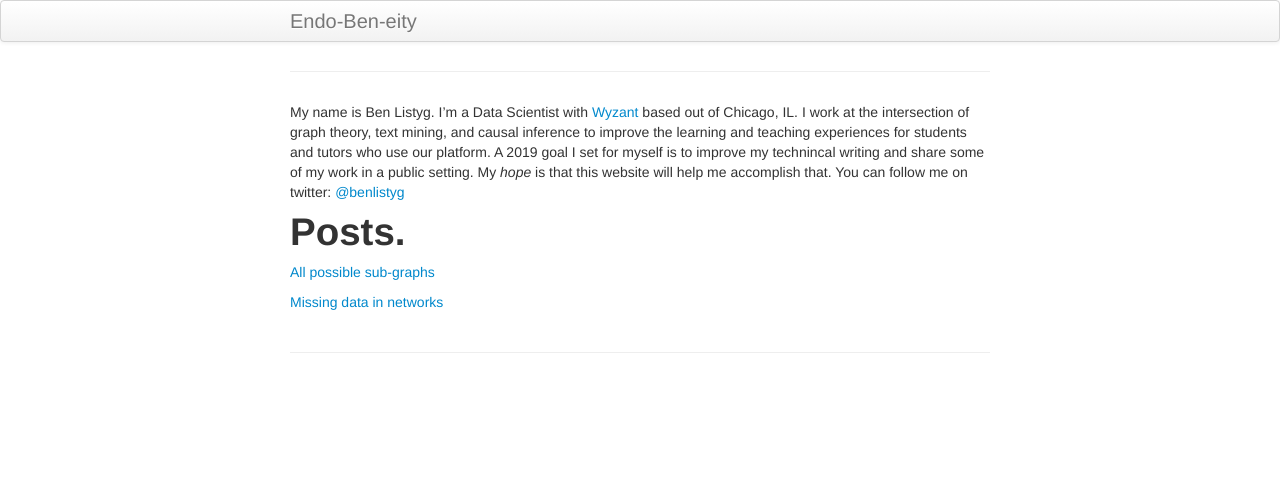
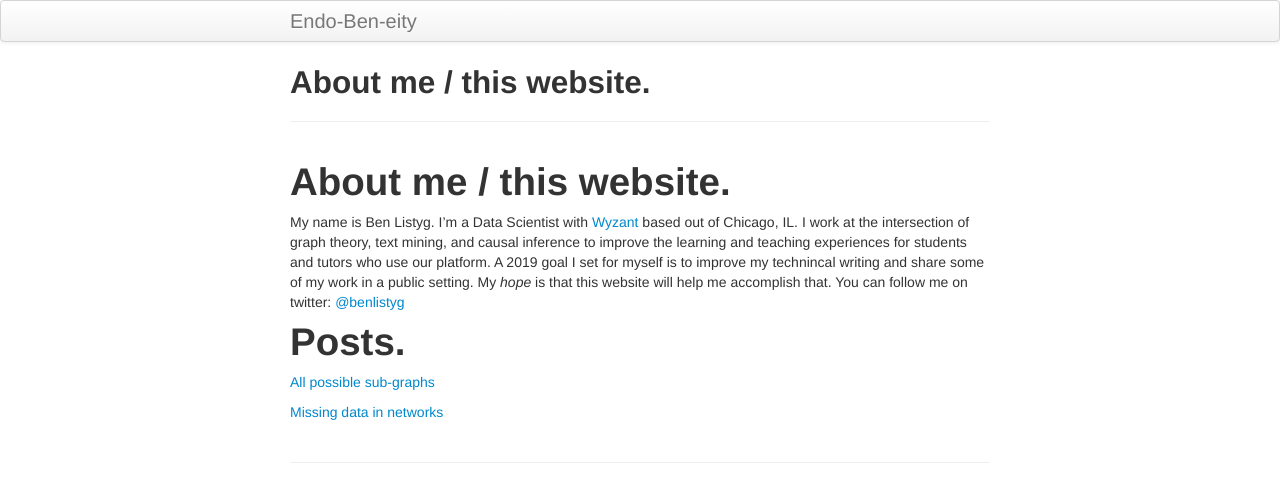
Before and after one commit to BListyg/blistyg.github.io, a Jekyll site: the page built from index.md, in a window 1280 px wide. Shown: the top 502 px of the page. Built offline with Jekyll 4.4.1, drawn with Linux system fonts in a browser that asks for light colours; our own code applies the rules of GitHub Pages for plain Markdown files.

Commit message:
Update index.md

```diff
--- a/index.md
+++ b/index.md
@@ -1,7 +1,8 @@
 ---
 layout: page
+
 ---
-
+# About me / this website.
 My name is Ben Listyg. I'm a Data Scientist with [Wyzant](www.wyzant.com) based out of Chicago, IL. I work at the intersection of graph theory, text mining, and causal inference to improve the learning and teaching experiences for students and tutors who use our platform. A 2019 goal I set for myself is to improve my technincal writing and share some of my work in a public setting. My _hope_ is that this website will help me accomplish that. You can follow me on twitter: [@benlistyg](www.twitter.com/blistyg)
 
 # Posts.
```
